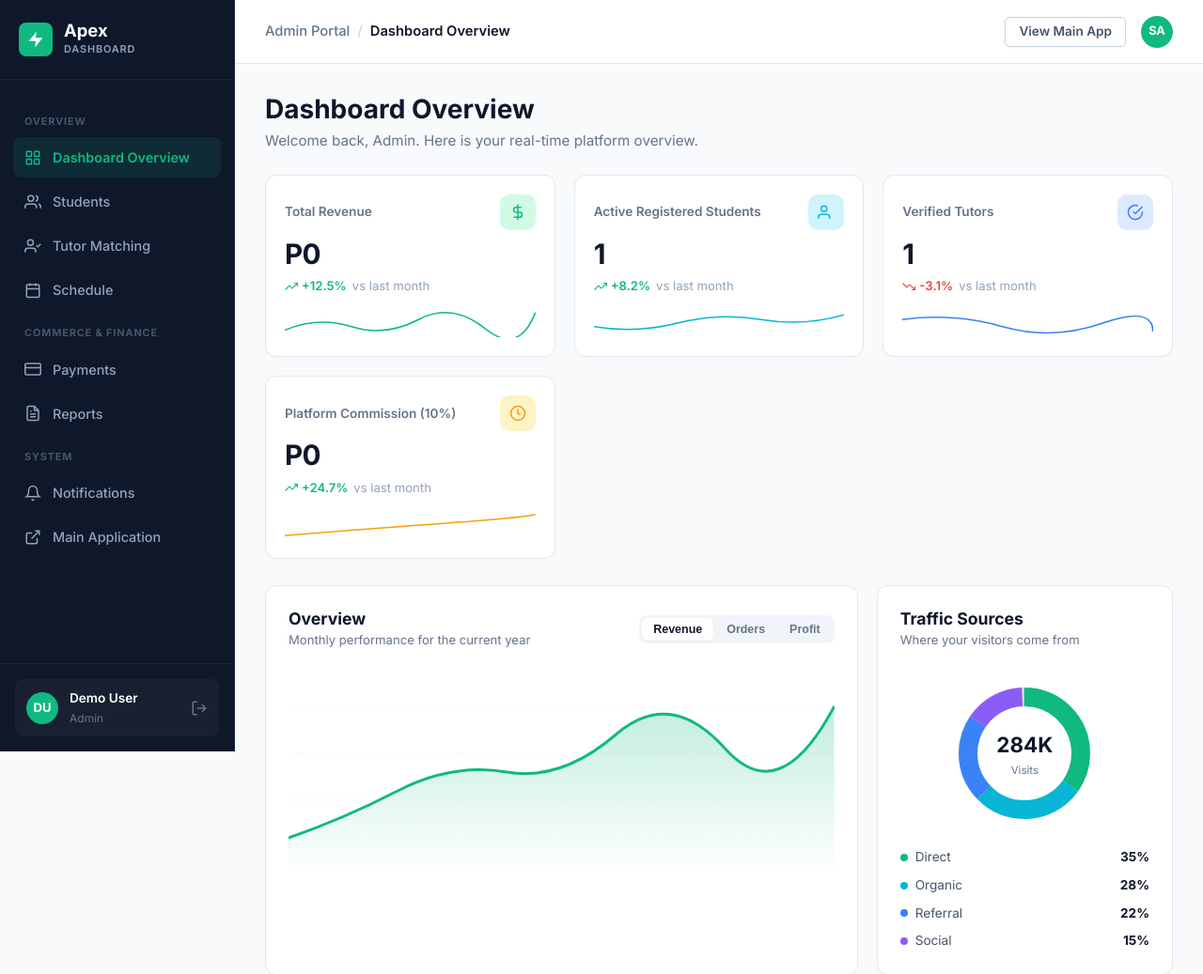
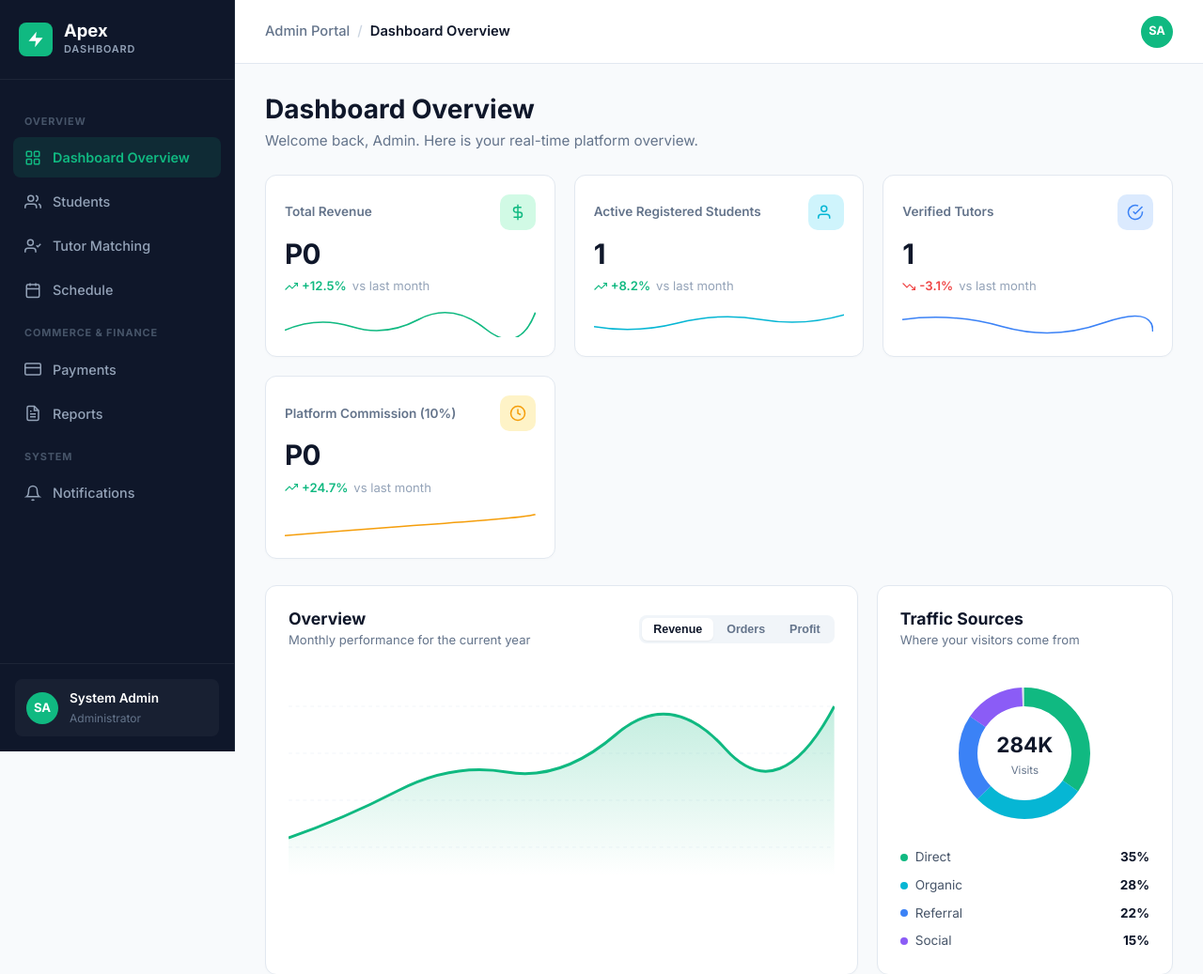
Before and after one commit to NaviOrquina321/W-designs-respo, a PHP site: page /admin.php in a window 1280 px wide. Shown: the top 1037 px of the page at 94% size. Run offline with PHP 8.4, Linux system fonts and the light colour scheme; data comes from the database, SQL or seed files in the repository; data that the repository does not hold is empty.

Commit message:
Make admin portal standalone main page and remove main app links
Remove Main Application link from admin sidebar and header actions to establish admin.php as a self-contained monitoring workspace.

Co-authored-by: NaviOrquina321 <155148072+NaviOrquina321@users.noreply.github.com>

```diff
--- a/admin.php
+++ b/admin.php
@@ -81,26 +81,17 @@
               <span>Notifications</span>
             </a>
           </li>
-          <li class="menu-item">
-            <a href="index.php" class="menu-link">
-              <svg class="menu-icon" viewBox="0 0 24 24" fill="none" stroke="currentColor" stroke-width="2"><path d="M18 13v6a2 2 0 0 1-2 2H5a2 2 0 0 1-2-2V8a2 2 0 0 1 2-2h6"/><polyline points="15 3 21 3 21 9"/><line x1="10" y1="14" x2="21" y2="3"/></svg>
-              <span>Main Application</span>
-            </a>
-          </li>
         </ul>
       </div>
 
       <!-- User Profile Box -->
       <div class="sidebar-footer">
         <div class="user-profile">
-          <div class="avatar">DU</div>
+          <div class="avatar">SA</div>
           <div class="user-info">
-            <span class="user-name">Demo User</span>
-            <span class="user-role">Admin</span>
+            <span class="user-name">System Admin</span>
+            <span class="user-role">Administrator</span>
           </div>
-          <a href="index.php" title="Return to App" class="logout-icon">
-            <svg viewBox="0 0 24 24" fill="none" stroke="currentColor" stroke-width="2"><path d="M9 21H5a2 2 0 0 1-2-2V5a2 2 0 0 1 2-2h4"/><polyline points="16 17 21 12 16 7"/><line x1="21" y1="12" x2="9" y2="12"/></svg>
-          </a>
         </div>
       </div>
     </aside>
@@ -125,10 +116,6 @@
             <svg viewBox="0 0 24 24" fill="none" stroke="currentColor" stroke-width="2"><path d="M18 8A6 6 0 0 0 6 8c0 7-3 9-3 9h18s-3-2-3-9"/><path d="M13.73 21a2 2 0 0 1-3.46 0"/></svg>
             <span class="notification-badge"></span>
           </button>
-          <a href="index.php" class="btn btn-outline btn-sm">
-            <svg class="btn-icon" viewBox="0 0 24 24" fill="none" stroke="currentColor" stroke-width="2"><path d="M18 13v6a2 2 0 0 1-2 2H5a2 2 0 0 1-2-2V8a2 2 0 0 1 2-2h6"/><polyline points="15 3 21 3 21 9"/><line x1="10" y1="14" x2="21" y2="3"/></svg>
-            View Main App
-          </a>
           <div class="user-pill-avatar" title="System Administrator">SA</div>
         </div>
       </header>
```
Also changed, not shown: 1 other file.
